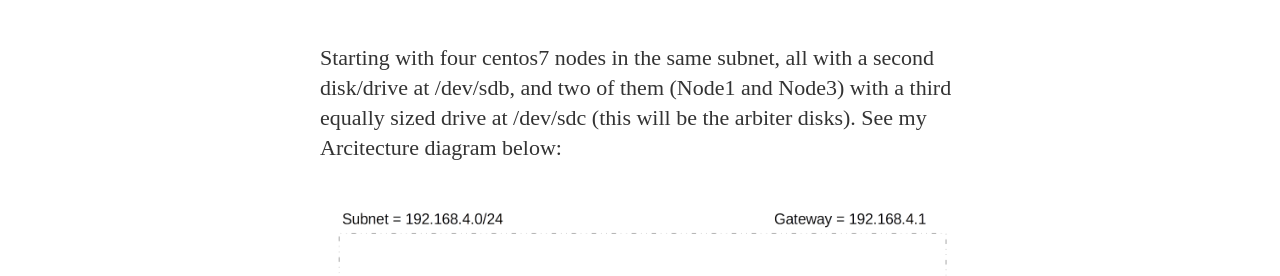
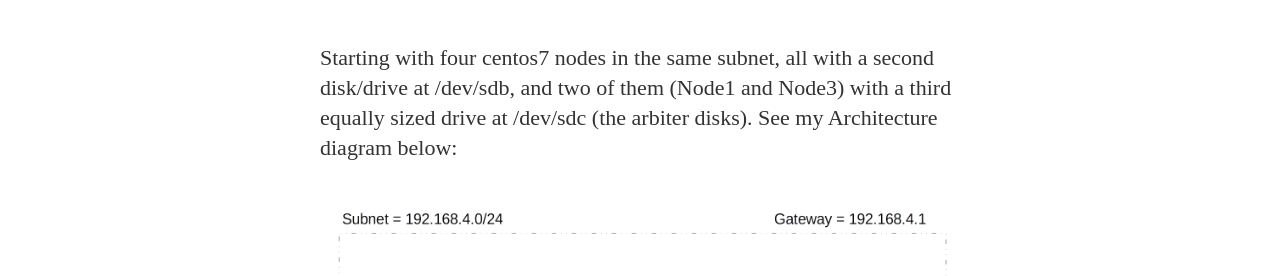
Before and after one commit to vendablefall/blog.leet.cloud, a Jekyll site: the page built from _posts/2018-08-17-sharing-a-glusterfs-volume-with-nfs-ganesha.markdown, in a window 1280 px wide and 1400 px high, scrolled down 772 px. Shown: the part 795-1071 px from the top of the window. Built offline with Jekyll 4.4.1, drawn with Linux system fonts in a browser that asks for light colours; nearby versions of some CDN libraries; some web fonts are replaced; comment, search, counter and statistics services are not loaded; some of the changed text lies outside the part shown.

Commit message:
ganesha pt2 post grammarly

````diff
--- a/_posts/2018-08-17-sharing-a-glusterfs-volume-with-nfs-ganesha.markdown
+++ b/_posts/2018-08-17-sharing-a-glusterfs-volume-with-nfs-ganesha.markdown
@@ -9,7 +9,7 @@
 
 <br>
 
-Hello again! Today on pebkac we are expanding on our two node GlusterFS from [last time]({{ site.url }}/linux/2017/08/17/sharing-a-glusterfs-volume-with-nfs-ganesha.html) taking in some of the feedback I recieved. We will be expanding the cluster out to four nodes, we will stripe two of the nodes and replicate the striped volumes to the other two nodes, we will be implementing Linux Volume Manager (LVM), we will have two arbiter disks and trying not to mix in depricated commands. If youd like a better guide to get started with gluster + ganesha, I would suggest going back to my [original post]({{ site.url }}/linux/2017/08/17/sharing-a-glusterfs-volume-with-nfs-ganesha.html), or even further back to [kkeithley's](http://blog.gluster.org/2015/10/linux-scale-out-nfsv4-using-nfs-ganesha-and-glusterfs-one-step-at-a-time/) post which describes the first few steps well.
+Hello again! Today on pebkac we are expanding on our two node GlusterFS from [last time]({{ site.url }}/linux/2017/08/17/sharing-a-glusterfs-volume-with-nfs-ganesha.html) taking in some of the feedback I received. We will expand the cluster out to four nodes; we will stripe two of the nodes and replicate the striped volumes to the other two nodes, we will be implementing Linux Volume Manager (LVM), we will have two arbiter disks and trying not to mix in deprecated commands. If you'd like a better guide to getting started with gluster + ganesha, I would suggest going back to my [original post]({{ site.url }}/linux/2017/08/17/sharing-a-glusterfs-volume-with-nfs-ganesha.html), or even further back to [kkeithley's](http://blog.gluster.org/2015/10/linux-scale-out-nfsv4-using-nfs-ganesha-and-glusterfs-one-step-at-a-time/) post which describes the first few steps well.
 
 Versions:
 - Centos-release: 7-3.1611.el7.centos.x86_64
@@ -18,11 +18,11 @@
 - NFS-Ganesha-Gluster: 2.4.5-1.el7.x86_64
 - Glusterfs-Ganesha: 3.10.3-1.el7.x86_64
 
-Starting with four centos7 nodes in the same subnet, all with a second disk/drive at /dev/sdb, and two of them (Node1 and Node3) with a third equally sized drive at /dev/sdc (this will be the arbiter disks). See my Arcitecture diagram below:
+Starting with four centos7 nodes in the same subnet, all with a second disk/drive at /dev/sdb, and two of them (Node1 and Node3) with a third equally sized drive at /dev/sdc (the arbiter disks). See my Architecture diagram below:
 
 [![]({{ site.url }}/assets/article_images/glusterfs-ganesha/gluster-ganesha-pt2-diagram.png)]({{ site.url }}/assets/article_images/glusterfs-ganesha/gluster-ganesha-pt2-diagram.png)
 
-On each node, configure your network interface (NiC), and a virtual IP for that interface to match the above IP adress'. To configure a virtual IP, create another NiC config file with ":1" appended, in the same location as your original NiC config file, as below.
+On each node, configure your network interface (NiC), and a virtual IP for that interface to match the above IP address'. To configure a virtual IP, create another NiC config file with ":1" appended, in the same location as your original NiC config file, as below.
 
 My config files for the [NiC's' on Node1]({{ site.url}}/assets/config_files/gluster-ganesha-pt2/Node1-Nics.txt), [NiC's on Node2]({{ site.url}}/assets/config_files/gluster-ganesha-pt2/Node2-Nics.txt), [NiC's' on Node3]({{ site.url}}/assets/config_files/gluster-ganesha-pt2/Node3-Nics.txt) and [NiC's on Node4]({{ site.url}}/assets/config_files/gluster-ganesha-pt2/Node4-Nics.txt) My files are designed for a 192.168.4.0/24 subnet with a gateway of 192.168.4.1. Run the following commands on all nodes, replacing the contents of the files with my configs linked above.
 
@@ -42,7 +42,7 @@
 
 ```
 
-Configure your /etc/hosts file with the IP's and Virtual IP's of all the nodes intended for the cluster, you can see [my /etc/hosts file.]({{ site.url}}/assets/config_files/gluster-ganesha-pt2/hosts.txt). Run this on all nodes, and replace the contents with my host file.
+Configure your /etc/hosts file with the IP's and Virtual IP's of all the nodes intended for the cluster; you can see [my /etc/hosts file.]({{ site.url}}/assets/config_files/gluster-ganesha-pt2/hosts.txt). Run this on all nodes, and replace the contents with my host file.
 
 
 ```bash
@@ -89,7 +89,7 @@
 sudo systemctl status glusterd
  ```
 
-Here we setup passwordless ssh between the nodes, you will have to enter the root account password 4 times. Run the following from Node1.
+Here we setup passwordless ssh between the nodes, you have to enter the root account password 4 times. Run the following from Node1.
 
 ```bash
 sudo ssh-keygen -f /var/lib/glusterd/nfs/secret.pem
@@ -153,7 +153,7 @@
 sudo echo demopass | passwd --stdin hacluster
 ```
 
-Perform cluster auth between the nodes, run the below code from Node1. You will need to enter the username "hacluster" and the password you set above in this case "demopass".
+Perform cluster auth between the nodes, run the below code from Node1. You need to enter the username "hacluster" and the password you set above in this case "demopass".
 
 ```bash
 sudo pcs cluster auth Node1
@@ -242,7 +242,7 @@
 Changed type of partition 'Linux' to 'Linux LVM'
 ```
 
-Finally we write the changes to disk with "w"
+Finally, we write the changes to disk with "w"
 
 ```bash
 Command (m for help): w
@@ -252,7 +252,7 @@
 Syncing disks.
 ```
 
-Now check the disks are showing up as 8e or LVM disks
+Now check the disks are showing up as 8e or LVM disks.
 
 ```bash
 fdisk -l | grep LVM
@@ -261,7 +261,7 @@
     /dev/sdb1            2048    52427775    26212864   8e  Linux LVM
 
 
-Now the disks are formatted we can create the physical volumes
+Now the disks are formatted we can create the physical volumes.
 
 ```bash
 pvcreate /dev/sdb1
@@ -277,7 +277,7 @@
 vgcreate vg1 /dev/sdb1
 ```
 
-    Volume group "vg1" successfully created
+    Volume group "vg1" successfully created.
 
 
 
@@ -413,18 +413,18 @@
 sudo gluster nfs-ganesha enable
 ```
 
-Finally we export the volume. Still on Node1.
+Finally, we export the volume. Still on Node1.
 
  ```bash
 sudo gluster vol set notAsSimple ganesha.enable on
 ```
 
-Everything shoul now be up and running you can test mount the NFS volume using one of the virtual IP's.
+Everything should now be up and running you can test mount the NFS volume using one of the virtual IP's.
 
  ```bash
 sudo mount node1v:/notAsSimple /mnt/NFS-ganesha
  ```
 
-Hopefully everything is working now and with the help of [kkeithley's](http://blog.gluster.org/2015/10/linux-scale-out-nfsv4-using-nfs-ganesha-and-glusterfs-one-step-at-a-time/) post, [my original post]({{ site.url }}/linux/2017/08/17/sharing-a-glusterfs-volume-with-nfs-ganesha.html) and this post you have a good hang of what is required to setup a replicated gluster volume and then export it with NFSGanesha.
+Hopefully, everything is working now and with the help of [kkeithley's](http://blog.gluster.org/2015/10/linux-scale-out-nfsv4-using-nfs-ganesha-and-glusterfs-one-step-at-a-time/) post, [my original post]({{ site.url }}/linux/2017/08/17/sharing-a-glusterfs-volume-with-nfs-ganesha.html) and this post you have a good hang of what is required to set up a replicated gluster volume and then export it with NFS-Ganesha.
 
-Untill next time!
+Until next time!
````
Also changed, not shown: other parts of _posts/2018-08-17-sharing-a-glusterfs-volume-with-nfs-ganesha.markdown (+4 -4 lines).
